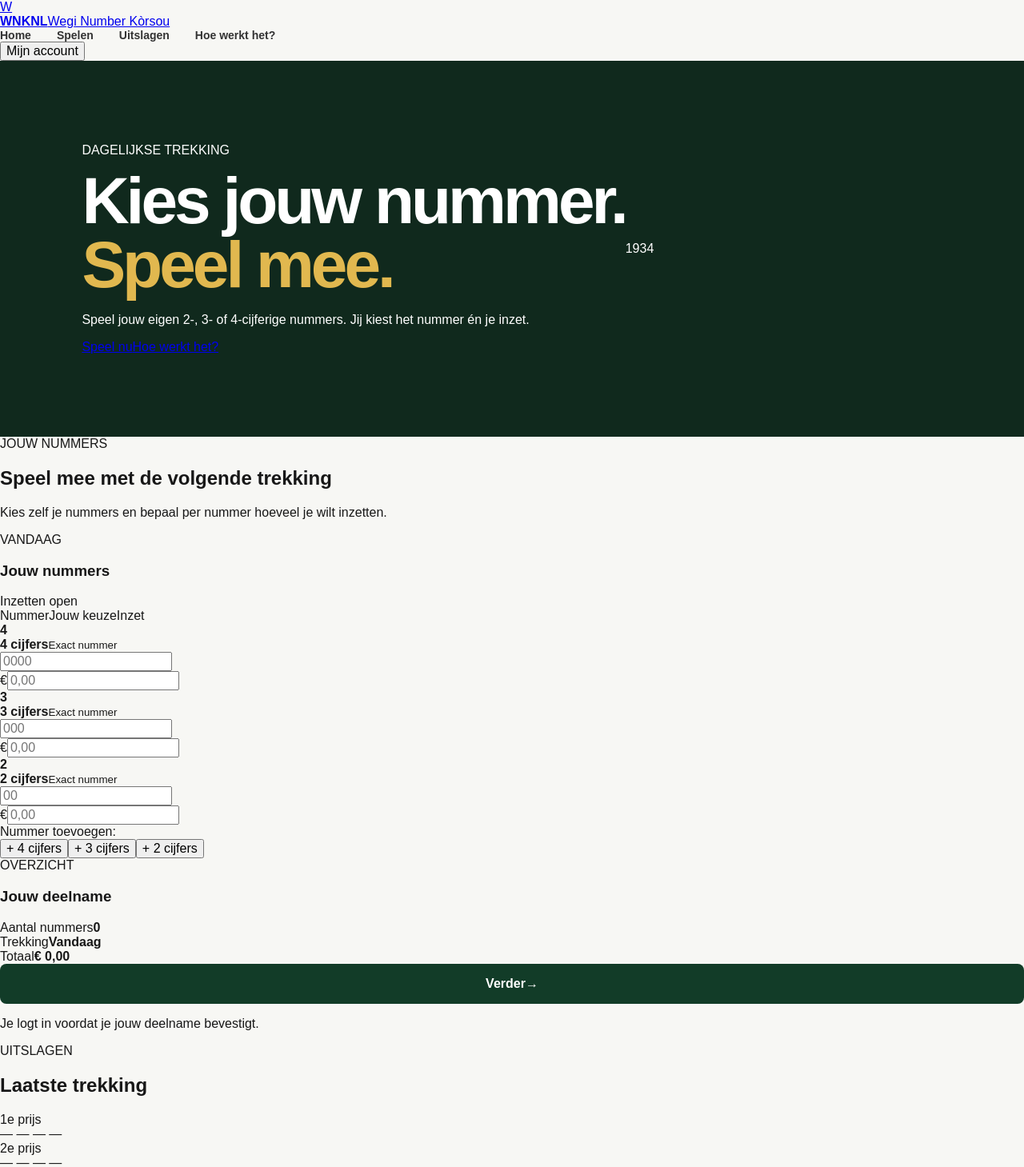
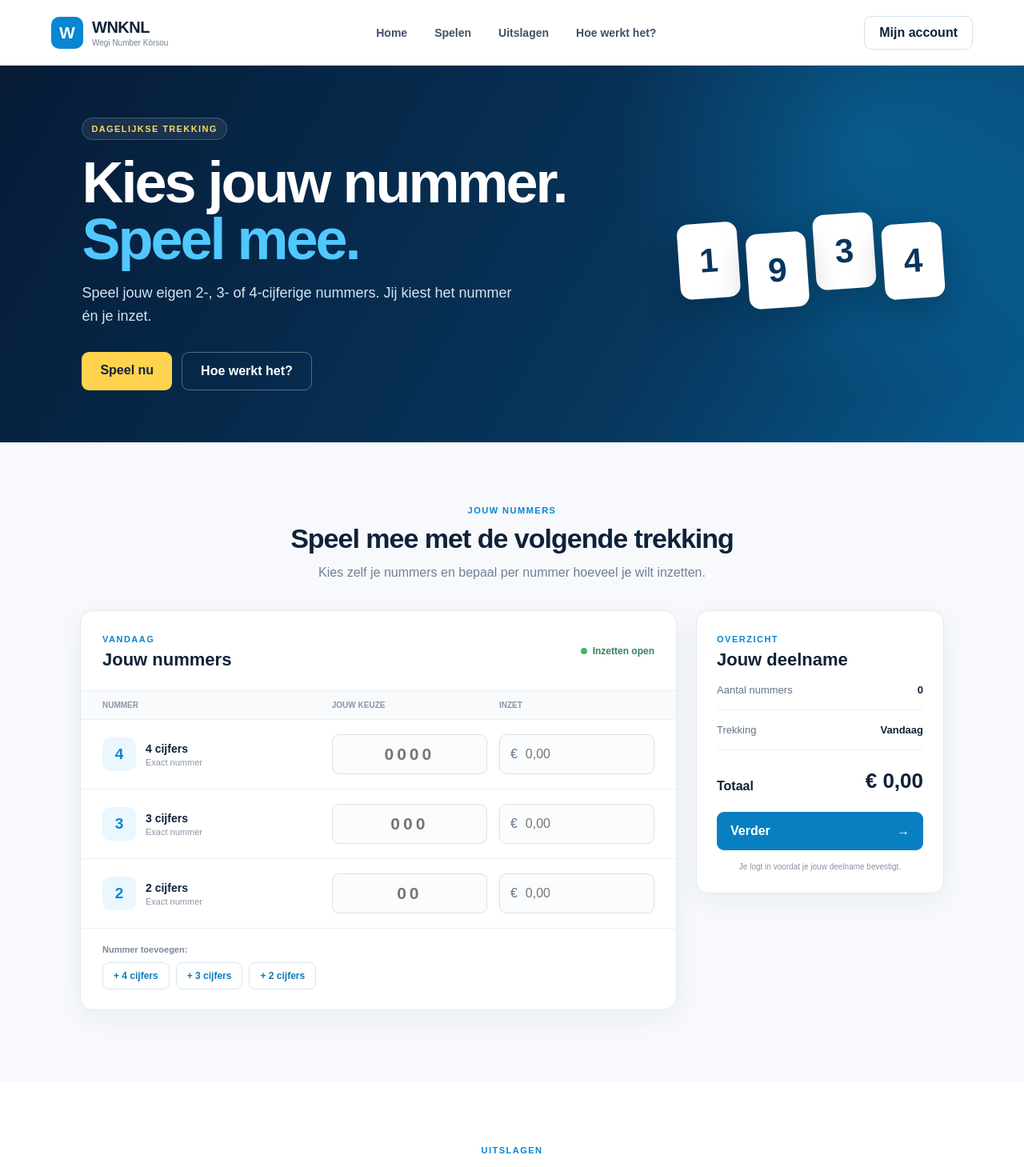
Before and after one commit to Play5999/WNKNL, a Next.js app: page / in a window 1280 px wide. Shown: the top 1459 px of the page at 80% size. Built offline with nearby package versions, Linux system fonts and the light colour scheme.

Commit message:
Update globals.css

```diff
--- a/app/globals.css
+++ b/app/globals.css
@@ -8,8 +8,8 @@ html {
 
 body {
   margin: 0;
-  background: #f7f7f4;
-  color: #171717;
+  background: #f7f9fc;
+  color: #10213a;
   font-family: Arial, Helvetica, sans-serif;
 }
 
@@ -18,239 +18,624 @@ input {
   font: inherit;
 }
 
-.header {
-  height: 76px;
-  padding: 0 6%;
-  background: #fff;
+button,
+a {
+  -webkit-tap-highlight-color: transparent;
+}
+
+.siteHeader {
+  height: 82px;
+  padding: 0 max(5%, 24px);
   display: flex;
   align-items: center;
   justify-content: space-between;
-  border-bottom: 1px solid #e8e8e3;
+  background: white;
+  border-bottom: 1px solid #e5eaf0;
+  position: sticky;
+  top: 0;
+  z-index: 20;
 }
 
-.logo {
-  font-size: 25px;
-  font-weight: 900;
-  letter-spacing: -1px;
+.brand {
+  display: flex;
+  align-items: center;
+  gap: 11px;
+  color: #10213a;
+  text-decoration: none;
 }
 
-.logo span {
-  color: #14833b;
+.brandMark {
+  width: 40px;
+  height: 40px;
+  display: grid;
+  place-items: center;
+  border-radius: 10px;
+  background: #0786d1;
+  color: white;
+  font-size: 21px;
+  font-weight: 900;
 }
 
-nav {
-  display: flex;
-  gap: 32px;
+.brand strong,
+.brand span {
+  display: block;
 }
 
-nav a {
-  color: #333;
+.brand strong {
+  font-size: 20px;
+  letter-spacing: -.5px;
+}
+
+.brand span {
+  margin-top: 2px;
+  color: #718096;
+  font-size: 10px;
+}
+
+.desktopNav {
+  display: flex;
+  gap: 34px;
+}
+
+.desktopNav a {
+  color: #405168;
   text-decoration: none;
   font-size: 14px;
-  font-weight: 600;
+  font-weight: 700;
 }
 
-.loginButton {
-  border: 1px solid #222;
-  background: transparent;
-  border-radius: 8px;
-  padding: 10px 18px;
+.desktopNav a:hover {
+  color: #0786d1;
+}
+
+.accountButton {
+  padding: 11px 18px;
+  border: 1px solid #d7e0e9;
+  border-radius: 9px;
+  background: white;
+  color: #10213a;
+  font-weight: 700;
   cursor: pointer;
 }
 
 .hero {
-  min-height: 470px;
+  min-height: 420px;
+  padding: 65px max(8%, 24px);
   display: flex;
   align-items: center;
-  padding: 70px 8%;
-  background: #10291d;
+  justify-content: space-between;
+  gap: 70px;
+  overflow: hidden;
+  background:
+    radial-gradient(circle at 85% 20%, rgba(13, 164, 232, .28), transparent 28%),
+    linear-gradient(120deg, #061b36 0%, #07365d 65%, #075b8f 100%);
   color: white;
 }
 
-.heroContent {
-  max-width: 700px;
+.heroText {
+  max-width: 650px;
 }
 
-.eyebrow,
-.sectionTitle > p {
-  color: #d6aa43;
-  font-size: 12px;
+.badge {
+  display: inline-block;
+  padding: 7px 11px;
+  border: 1px solid rgba(255,255,255,.18);
+  border-radius: 50px;
+  background: rgba(255,255,255,.08);
+  color: #ffd75c;
+  font-size: 11px;
   font-weight: 800;
-  letter-spacing: 2px;
+  letter-spacing: 1.4px;
 }
 
-h1 {
-  margin: 14px 0 20px;
-  font-size: clamp(48px, 7vw, 82px);
-  line-height: 0.98;
-  letter-spacing: -4px;
+.hero h1 {
+  margin: 18px 0;
+  font-size: clamp(44px, 6vw, 72px);
+  line-height: .98;
+  letter-spacing: -3px;
 }
 
-h1 span {
-  color: #e1b84f;
+.hero h1 span {
+  color: #50c8ff;
 }
 
-.intro {
-  max-width: 540px;
-  margin-bottom: 34px;
-  color: #dce6df;
+.hero p {
+  max-width: 560px;
+  margin: 0 0 30px;
+  color: #d6e6f2;
   font-size: 18px;
   line-height: 1.6;
 }
 
-.playButton {
-  display: inline-block;
-  padding: 15px 28px;
-  border-radius: 8px;
-  background: #e1b84f;
-  color: #10291d;
+.heroButtons {
+  display: flex;
+  gap: 12px;
+}
+
+.primaryButton,
+.secondaryButton {
+  padding: 14px 23px;
+  border-radius: 9px;
   text-decoration: none;
   font-weight: 800;
 }
 
-.playSection {
-  padding: 80px 20px;
+.primaryButton {
+  background: #ffd34d;
+  color: #10213a;
 }
 
-.sectionTitle {
-  max-width: 650px;
-  margin: 0 auto 32px;
+.secondaryButton {
+  border: 1px solid rgba(255,255,255,.3);
+  color: white;
+}
+
+.heroNumbers {
+  display: flex;
+  gap: 10px;
+  transform: rotate(-4deg);
+}
+
+.heroNumbers span {
+  width: 75px;
+  height: 94px;
+  display: grid;
+  place-items: center;
+  border-radius: 14px;
+  background: white;
+  color: #07365d;
+  box-shadow: 0 15px 40px rgba(0,0,0,.22);
+  font-size: 42px;
+  font-weight: 900;
+}
+
+.heroNumbers span:nth-child(2),
+.heroNumbers span:nth-child(4) {
+  transform: translateY(18px);
+}
+
+.playArea {
+  padding: 75px max(5%, 20px) 90px;
+}
+
+.sectionHeading {
+  max-width: 700px;
+  margin: 0 auto 35px;
   text-align: center;
 }
 
-.sectionTitle h2 {
-  margin: 8px 0;
-  font-size: 38px;
+.sectionHeading > span,
+.smallLabel {
+  color: #0786d1;
+  font-size: 11px;
+  font-weight: 900;
+  letter-spacing: 1.5px;
 }
 
-.sectionTitle span {
-  color: #686868;
+.sectionHeading h2 {
+  margin: 8px 0 10px;
+  color: #10213a;
+  font-size: 34px;
+  letter-spacing: -1px;
 }
 
-.gameCard {
-  max-width: 760px;
-  margin: auto;
-  padding: 28px;
-  background: white;
-  border: 1px solid #e5e5df;
-  border-radius: 16px;
-  box-shadow: 0 15px 40px rgba(0, 0, 0, 0.05);
+.sectionHeading p {
+  margin: 0;
+  color: #718096;
+  line-height: 1.6;
 }
 
-.gameRow {
+.playLayout {
+  max-width: 1080px;
+  margin: auto;
   display: grid;
-  grid-template-columns: 1.2fr 1fr 1fr;
-  align-items: center;
-  gap: 18px;
-  padding: 20px 0;
-  border-bottom: 1px solid #ededeb;
+  grid-template-columns: minmax(0, 1fr) 310px;
+  gap: 24px;
+  align-items: start;
 }
 
-.gameRow strong,
-.gameRow small {
+.playCard,
+.summaryCard {
+  background: white;
+  border: 1px solid #e3e9ef;
+  border-radius: 16px;
+  box-shadow: 0 10px 35px rgba(18, 44, 72, .06);
+}
+
+.playCard {
+  overflow: hidden;
+}
+
+.playCardHeader {
+  padding: 25px 27px;
+  display: flex;
+  align-items: center;
+  justify-content: space-between;
+  border-bottom: 1px solid #e9edf2;
+}
+
+.playCardHeader h3,
+.summaryCard h3 {
+  margin: 5px 0 0;
+  font-size: 22px;
+}
+
+.drawStatus {
+  display: flex;
+  align-items: center;
+  gap: 7px;
+  color: #35835a;
+  font-size: 12px;
+  font-weight: 700;
+}
+
+.statusDot {
+  width: 8px;
+  height: 8px;
+  border-radius: 50%;
+  background: #3fb76f;
+}
+
+.columnLabels {
+  padding: 12px 27px;
+  display: grid;
+  grid-template-columns: 1.4fr 1fr 1fr;
+  gap: 15px;
+  background: #f9fafc;
+  color: #8996a7;
+  font-size: 10px;
+  font-weight: 800;
+  text-transform: uppercase;
+}
+
+.playRow {
+  padding: 18px 27px;
+  display: grid;
+  grid-template-columns: 1.4fr 1fr 1fr;
+  align-items: center;
+  gap: 15px;
+  border-top: 1px solid #edf0f3;
+}
+
+.numberType {
+  display: flex;
+  align-items: center;
+  gap: 12px;
+}
+
+.numberType > strong {
+  width: 42px;
+  height: 42px;
+  display: grid;
+  place-items: center;
+  border-radius: 10px;
+  background: #eaf7ff;
+  color: #0786d1;
+  font-size: 19px;
+}
+
+.numberType b,
+.numberType small {
   display: block;
 }
 
-.gameRow small {
-  margin-top: 5px;
-  color: #888;
+.numberType b {
+  font-size: 14px;
 }
 
-.gameRow > input,
-.money {
-  height: 52px;
-  border: 1px solid #d7d7d2;
-  border-radius: 8px;
-  background: #fafaf8;
+.numberType small {
+  margin-top: 3px;
+  color: #8b97a6;
+  font-size: 11px;
 }
 
-.gameRow > input {
+.numberInput,
+.stakeInput {
+  height: 50px;
+  border: 1px solid #d9e1e8;
+  border-radius: 9px;
+  background: #fbfcfd;
+}
+
+.numberInput {
   width: 100%;
-  padding: 0 15px;
-  font-size: 22px;
-  font-weight: 700;
+  padding: 0 12px;
+  outline: none;
+  color: #10213a;
+  font-size: 21px;
+  font-weight: 800;
   letter-spacing: 4px;
   text-align: center;
 }
 
-.money {
+.numberInput:focus,
+.stakeInput:focus-within {
+  border-color: #0786d1;
+  box-shadow: 0 0 0 3px rgba(7,134,209,.1);
+}
+
+.stakeInput {
   display: flex;
   align-items: center;
-  padding-left: 14px;
+  padding-left: 13px;
 }
 
-.money input {
+.stakeInput span {
+  color: #65758a;
+}
+
+.stakeInput input {
   width: 100%;
   height: 100%;
+  padding: 0 10px;
   border: 0;
-  outline: 0;
-  padding: 0 12px;
+  outline: none;
   background: transparent;
 }
 
-.addButton {
-  margin: 20px 0;
-  border: 0;
-  background: transparent;
-  color: #147b3b;
+.addNumbers {
+  padding: 20px 27px 25px;
+  border-top: 1px solid #edf0f3;
+}
+
+.addNumbers > span {
+  display: block;
+  margin-bottom: 10px;
+  color: #7a899b;
+  font-size: 11px;
   font-weight: 700;
+}
+
+.addNumbers div {
+  display: flex;
+  gap: 8px;
+  flex-wrap: wrap;
+}
+
+.addNumbers button {
+  padding: 9px 13px;
+  border: 1px solid #dce5ec;
+  border-radius: 8px;
+  background: white;
+  color: #087ab9;
+  font-size: 12px;
+  font-weight: 800;
   cursor: pointer;
 }
 
-.total {
+.summaryCard {
+  padding: 25px;
+  position: sticky;
+  top: 105px;
+}
+
+.summaryLine {
+  padding: 17px 0;
   display: flex;
   justify-content: space-between;
-  padding: 22px 0;
-  border-top: 2px solid #222;
-  font-size: 20px;
+  border-bottom: 1px solid #edf0f3;
+  color: #65758a;
+  font-size: 13px;
 }
 
-.total strong {
-  font-size: 25px;
+.summaryLine strong {
+  color: #10213a;
+}
+
+.summaryTotal {
+  padding: 23px 0;
+  display: flex;
+  align-items: end;
+  justify-content: space-between;
+}
+
+.summaryTotal span {
+  font-weight: 700;
+}
+
+.summaryTotal strong {
+  font-size: 26px;
 }
 
 .continueButton {
   width: 100%;
-  padding: 16px;
+  padding: 15px 17px;
+  display: flex;
+  justify-content: space-between;
   border: 0;
-  border-radius: 8px;
-  background: #123c28;
+  border-radius: 9px;
+  background: #087fc0;
   color: white;
   font-weight: 800;
   cursor: pointer;
 }
 
-@media (max-width: 700px) {
-  .header {
-    padding: 0 20px;
-  }
+.loginNote {
+  margin: 13px 0 0;
+  color: #8794a5;
+  font-size: 10px;
+  line-height: 1.5;
+  text-align: center;
+}
 
-  nav {
+.resultsSection {
+  padding: 75px max(5%, 20px);
+  background: white;
+}
+
+.resultCards {
+  max-width: 900px;
+  margin: auto;
+  display: grid;
+  grid-template-columns: repeat(3, 1fr);
+  gap: 16px;
+}
+
+.resultCard {
+  padding: 25px;
+  border: 1px solid #e4eaf0;
+  border-radius: 14px;
+  text-align: center;
+}
+
+.resultCard span {
+  color: #77869a;
+  font-size: 12px;
+  font-weight: 700;
+}
+
+.resultCard div {
+  margin-top: 14px;
+  color: #087fc0;
+  font-size: 27px;
+  font-weight: 900;
+  letter-spacing: 4px;
+}
+
+.howSection {
+  padding: 75px max(5%, 20px);
+}
+
+.steps {
+  max-width: 1000px;
+  margin: auto;
+  display: grid;
+  grid-template-columns: repeat(3, 1fr);
+  gap: 20px;
+}
+
+.steps > div {
+  padding: 28px;
+  background: white;
+  border: 1px solid #e3e9ef;
+  border-radius: 14px;
+}
+
+.steps b {
+  color: #0786d1;
+  font-size: 24px;
+}
+
+.steps h3 {
+  margin-bottom: 8px;
+}
+
+.steps p {
+  margin: 0;
+  color: #77869a;
+  font-size: 14px;
+  line-height: 1.6;
+}
+
+footer {
+  padding: 30px max(5%, 20px);
+  display: flex;
+  align-items: center;
+  justify-content: space-between;
+  background: #061b36;
+  color: white;
+}
+
+.footerBrand {
+  color: white;
+}
+
+footer p {
+  color: #9fb0c1;
+  font-size: 12px;
+}
+
+@media (max-width: 850px) {
+  .desktopNav {
     display: none;
   }
 
   .hero {
-    min-height: 420px;
-    padding: 60px 24px;
+    min-height: auto;
+    padding-top: 55px;
+    padding-bottom: 55px;
   }
 
-  h1 {
+  .heroNumbers {
+    display: none;
+  }
+
+  .playLayout {
+    grid-template-columns: 1fr;
+  }
+
+  .summaryCard {
+    position: static;
+  }
+}
+
+@media (max-width: 600px) {
+  .siteHeader {
+    height: 70px;
+    padding: 0 15px;
+  }
+
+  .brand span {
+    display: none;
+  }
+
+  .accountButton {
+    padding: 9px 12px;
+    font-size: 12px;
+  }
+
+  .hero {
+    padding: 45px 20px 50px;
+  }
+
+  .hero h1 {
+    font-size: 43px;
     letter-spacing: -2px;
   }
 
-  .playSection {
-    padding: 55px 14px;
+  .hero p {
+    font-size: 15px;
   }
 
-  .gameCard {
+  .playArea,
+  .resultsSection,
+  .howSection {
+    padding: 55px 12px;
+  }
+
+  .sectionHeading h2 {
+    font-size: 28px;
+  }
+
+  .columnLabels {
+    display: none;
+  }
+
+  .playCardHeader {
+    padding: 20px 18px;
+  }
+
+  .playRow {
+    padding: 18px;
+    grid-template-columns: 1fr 1fr;
+  }
+
+  .numberType {
+    grid-column: 1 / -1;
+  }
+
+  .addNumbers {
     padding: 18px;
   }
 
-  .gameRow {
-    grid-template-columns: 1fr 1fr;
+  .resultCards,
+  .steps {
+    grid-template-columns: 1fr;
   }
 
-  .gameRow > div:first-child {
-    grid-column: 1 / -1;
+  footer {
+    gap: 20px;
+    flex-direction: column;
+    align-items: flex-start;
   }
 }
```
